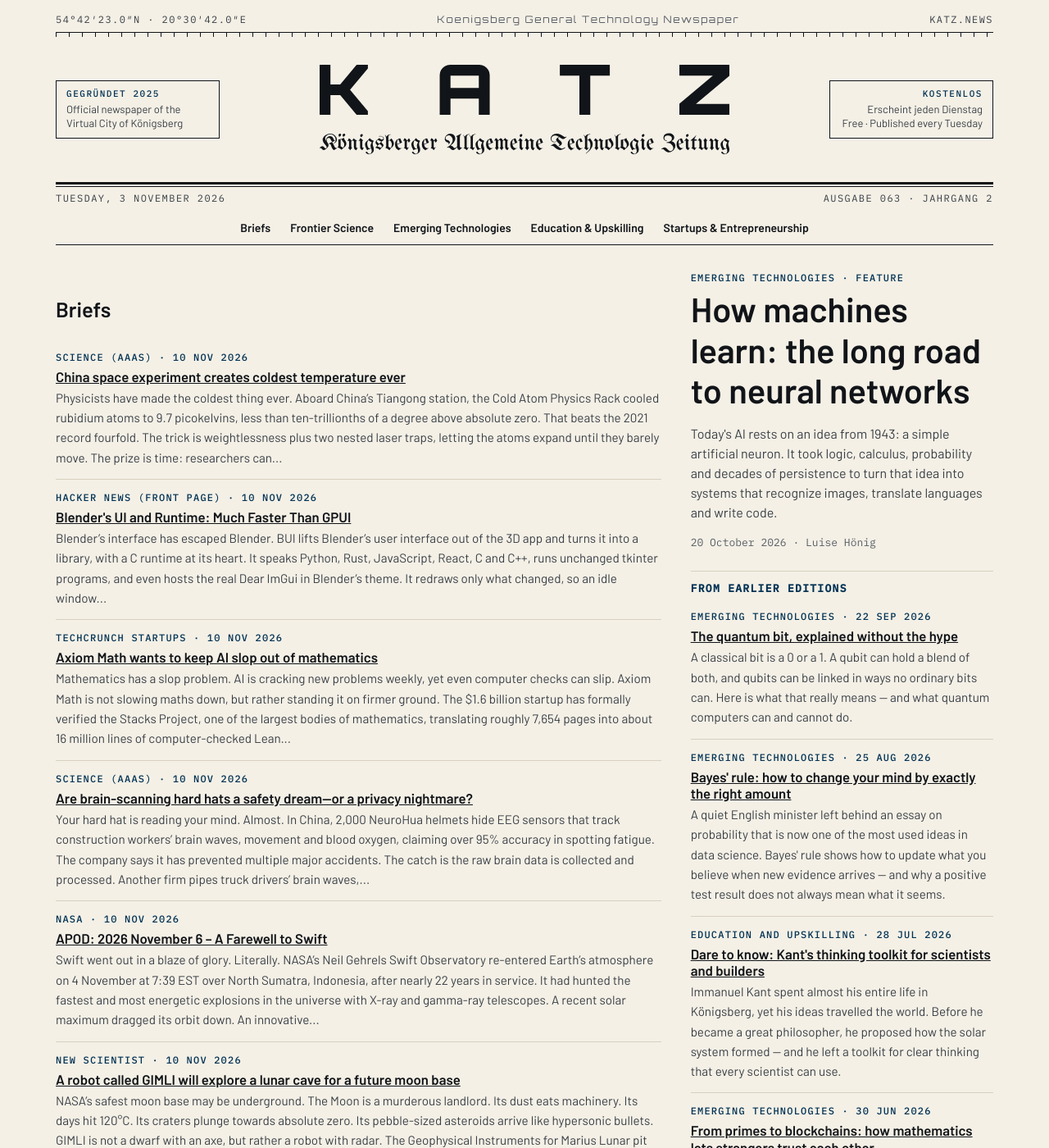
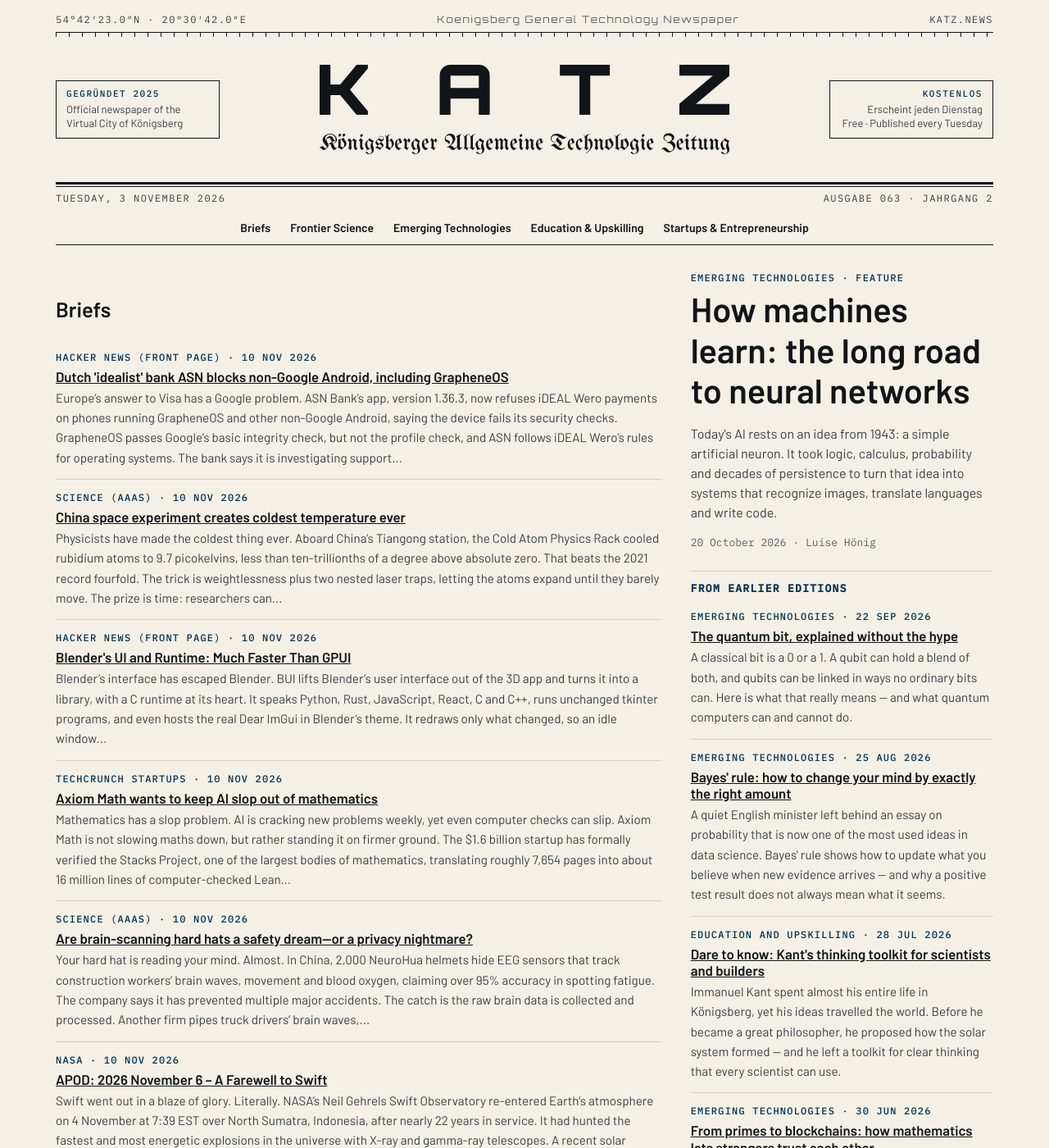
Before and after one commit to katz-news/katz.news, a Jekyll site: the page built from index.html, in a window 1280 px wide and 1400 px high. Shown: the whole window at 82% size. Built offline with Jekyll 4.4.1, drawn with Linux system fonts in a browser that asks for light colours; some of the changed text lies outside the part shown.

Commit message:
Publish 2026-11-06

```diff
--- a/_data/build.yml
+++ b/_data/build.yml
@@ -1 +1 @@
-published_at: 2026-11-06T15:29:05Z
+published_at: 2026-11-06T15:30:01Z
--- /dev/null
+++ b/_posts/briefs/2026-11-06-dutch-idealist-bank-asn-blocks-non-google-android-including.md
@@ -0,0 +1,9 @@
+---
+published: true
+title: Dutch 'idealist' bank ASN blocks non-Google Android, including GrapheneOS
+date: 2026-11-10
+section: technology
+source_name: Hacker News (front page)
+source_url: https://news.ycombinator.com/item?id=50390124
+---
+Europe’s answer to Visa has a Google problem. ASN Bank’s app, version 1.36.3, now refuses iDEAL | Wero payments on phones running GrapheneOS and other non-Google Android, saying the device fails its security checks. GrapheneOS passes Google’s basic integrity check, but not the profile check, and ASN follows iDEAL | Wero’s rules for operating systems. The bank says it is investigating support for alternative systems, with no promises. The irony is exquisite: Wero exists to free Europe from American payment giants, yet it leans on Google. The verdict is bitterly bankable: the idealist bank’s idealism stops where Google’s attestation starts.
```
